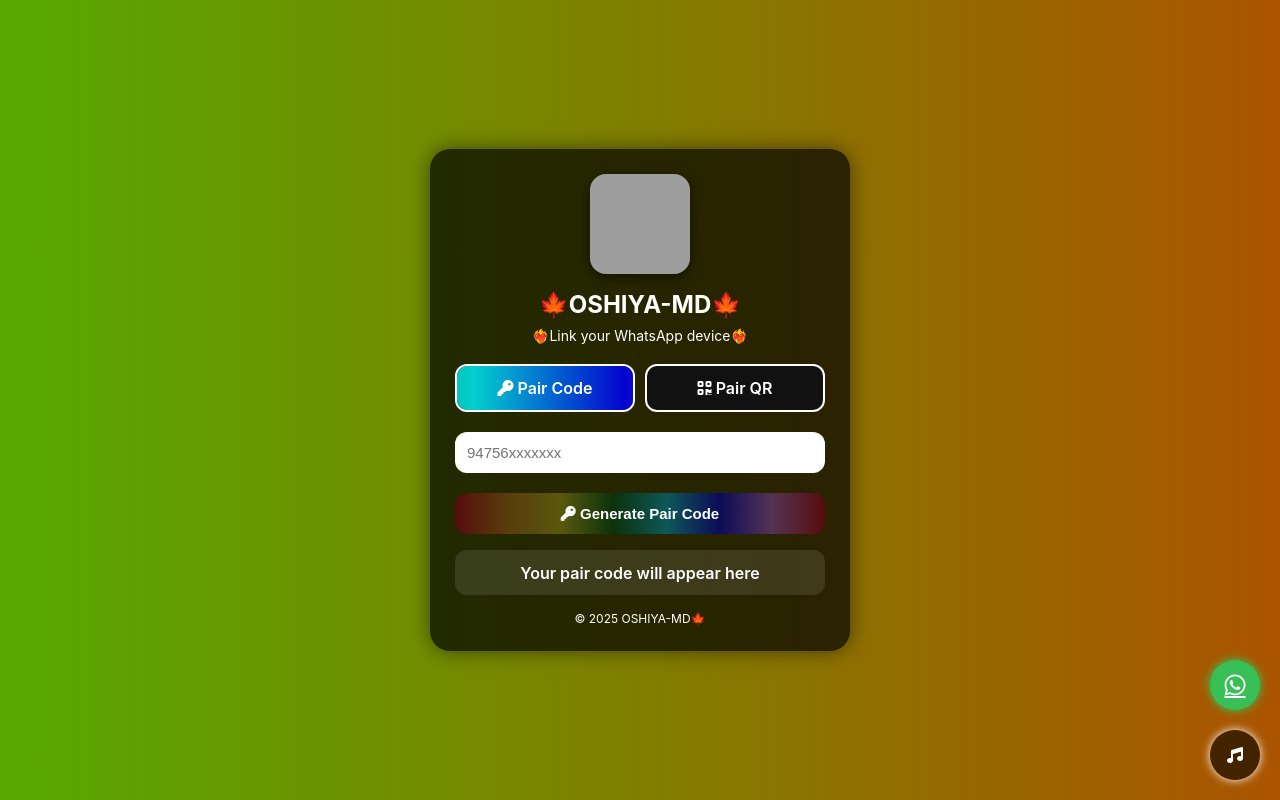
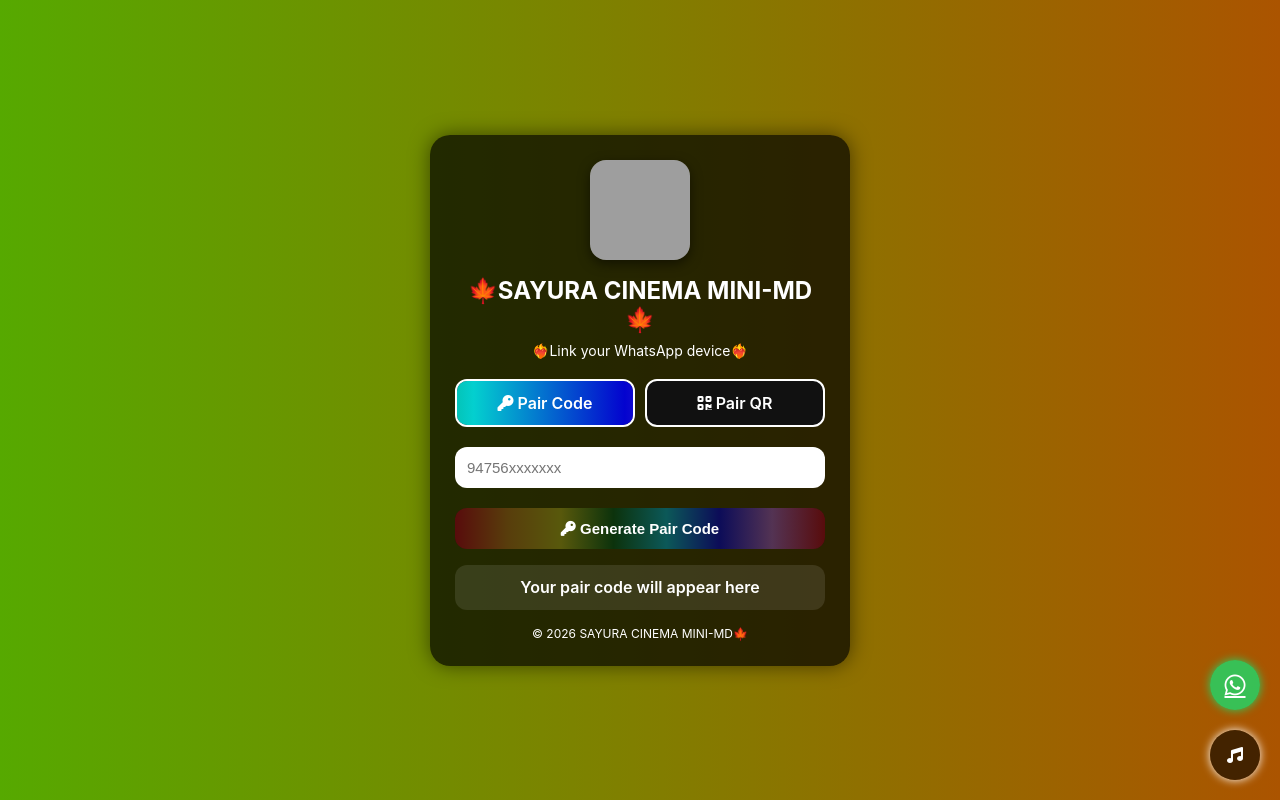
Before and after one commit to gojo1777/Pair3, a website: page pair.html in a window 1280 px wide. Drawn offline with nearby package versions, Linux system fonts and the light colour scheme; grey boxes are pictures that could not be loaded.

Commit message:
Update title and footer in pair.html

```diff
--- a/pair.html
+++ b/pair.html
@@ -155,7 +155,7 @@ body{
     <div class="preview-image">
       <img src="https://raw.githubusercontent.com/oshadha12345/images/refs/heads/main/20251222_040815.jpg" alt="Preview">
     </div>
-    <h1 class="title">🍁OSHIYA-MD🍁</h1>
+    <h1 class="title">🍁SAYURA CINEMA MINI-MD🍁</h1>
     <p class="subtitle">❤️‍🔥Link your WhatsApp device❤️‍🔥</p>
   </div>
 
@@ -181,7 +181,7 @@ body{
     <div class="qr-instructions" id="qrInstructions"></div>
   </div>
 
-  <div class="footer">© 2025 OSHIYA-MD🍁</div>
+  <div class="footer">© 2026 SAYURA CINEMA MINI-MD🍁</div>
 </div>
 
 <!-- Music Button -->
```
